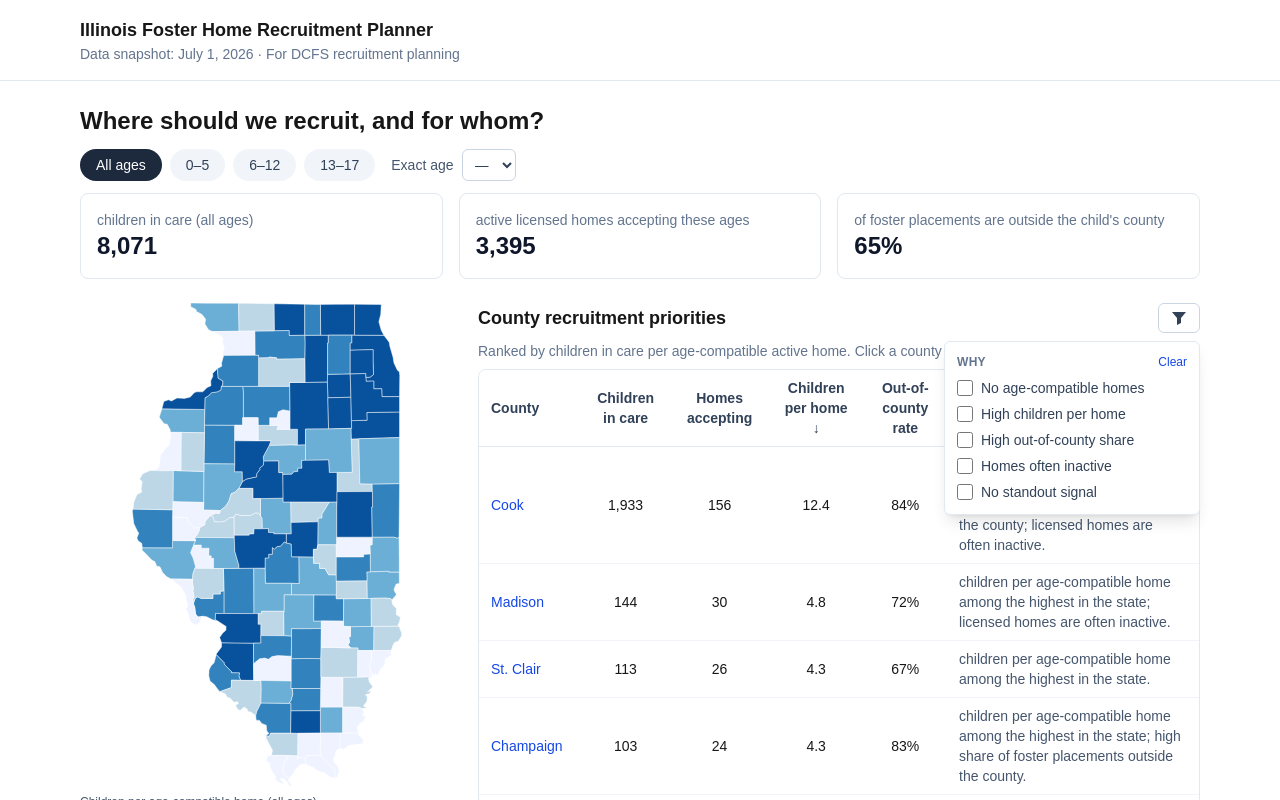
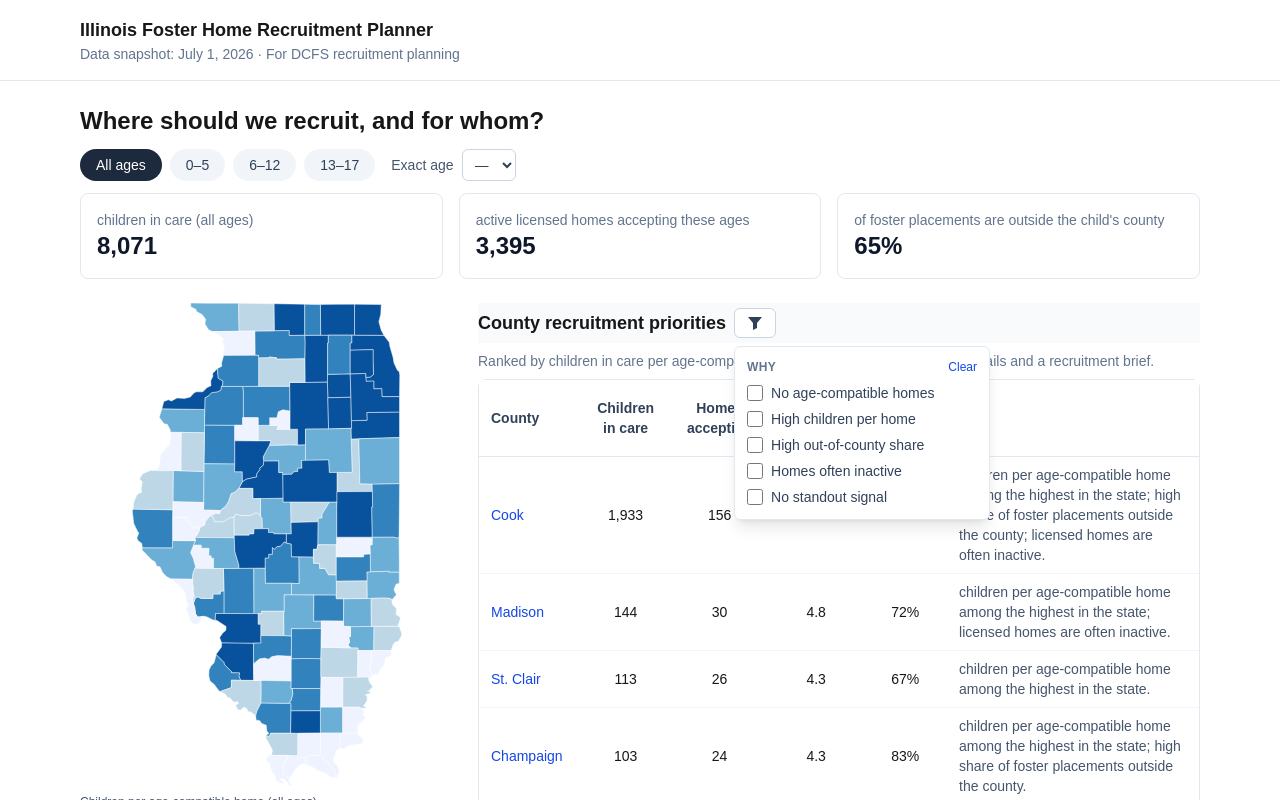
Before and after one commit to wrudnicki16/foster-insights-recruitment, a Next.js app: page / in a window 1280 px wide. Both pictures are taken after a click on the heading "Filter counties by reason". Shown: the top 800 px of the page. Built offline with nearby package versions, Linux system fonts and the light colour scheme.

Commit message:
style: left-aligned filter, sticky heading and table header on desktop

```diff
--- a/src/components/CountyTable.tsx
+++ b/src/components/CountyTable.tsx
@@ -83,7 +83,7 @@ export default function CountyTable({ rows }: { rows: TableRow[] }) {
 
   return (
     <div className="space-y-2">
-      <div className="flex items-center justify-between gap-4">
+      <div className="flex h-10 items-center gap-2 lg:sticky lg:top-0 lg:z-20 lg:bg-slate-50">
         <h2 className="text-lg font-semibold">County recruitment priorities</h2>
         <details className="relative" ref={filterRef}>
           <summary
@@ -95,7 +95,7 @@ export default function CountyTable({ rows }: { rows: TableRow[] }) {
             </svg>
             {filters.size > 0 ? <span className="text-slate-500">·{filters.size}</span> : null}
           </summary>
-          <div className="absolute right-0 z-20 mt-2 w-64 rounded-md border border-slate-200 bg-white p-3 shadow-lg">
+          <div className="absolute left-0 z-20 mt-2 w-64 rounded-md border border-slate-200 bg-white p-3 shadow-lg">
             <div className="flex items-center justify-between pb-2">
               <span className="text-xs font-semibold uppercase tracking-wide text-slate-500">Why</span>
               <button
@@ -131,14 +131,14 @@ export default function CountyTable({ rows }: { rows: TableRow[] }) {
           Showing {sorted.length} of {rows.length} counties
         </p>
       ) : null}
-      <div className="overflow-x-auto rounded-lg border border-slate-200">
+      <div className="overflow-x-auto lg:overflow-x-visible rounded-lg border border-slate-200">
         <table className="w-full min-w-[720px] bg-white text-sm">
           <thead>
             <tr className="border-b border-slate-200 text-left">
               {COLUMNS.map((col) => (
                 <th
                   key={col.key}
-                  className={`px-3 py-2 ${col.numeric ? "text-center" : ""}`}
+                  className={`px-3 py-2 lg:sticky lg:top-10 lg:z-10 bg-white shadow-[0_1px_0_0_#e2e8f0] ${col.numeric ? "text-center" : ""}`}
                   aria-sort={sortKey === col.key ? (desc ? "descending" : "ascending") : "none"}
                 >
                   <button onClick={() => onSort(col.key)} className="font-semibold text-slate-700 hover:text-slate-900">
@@ -147,7 +147,7 @@ export default function CountyTable({ rows }: { rows: TableRow[] }) {
                   </button>
                 </th>
               ))}
-              <th className="px-3 py-2 font-semibold text-slate-700">Why</th>
+              <th className="px-3 py-2 lg:sticky lg:top-10 lg:z-10 bg-white shadow-[0_1px_0_0_#e2e8f0] font-semibold text-slate-700">Why</th>
             </tr>
           </thead>
           <tbody>
```
